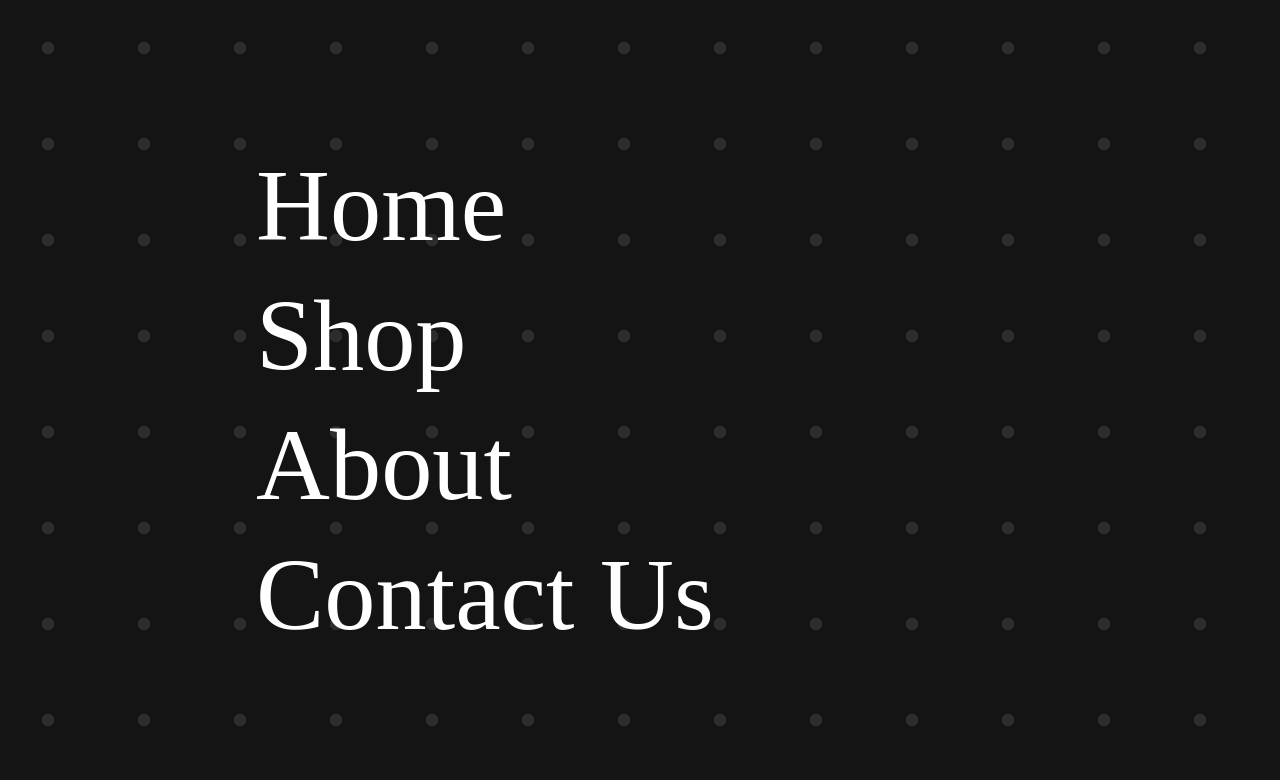
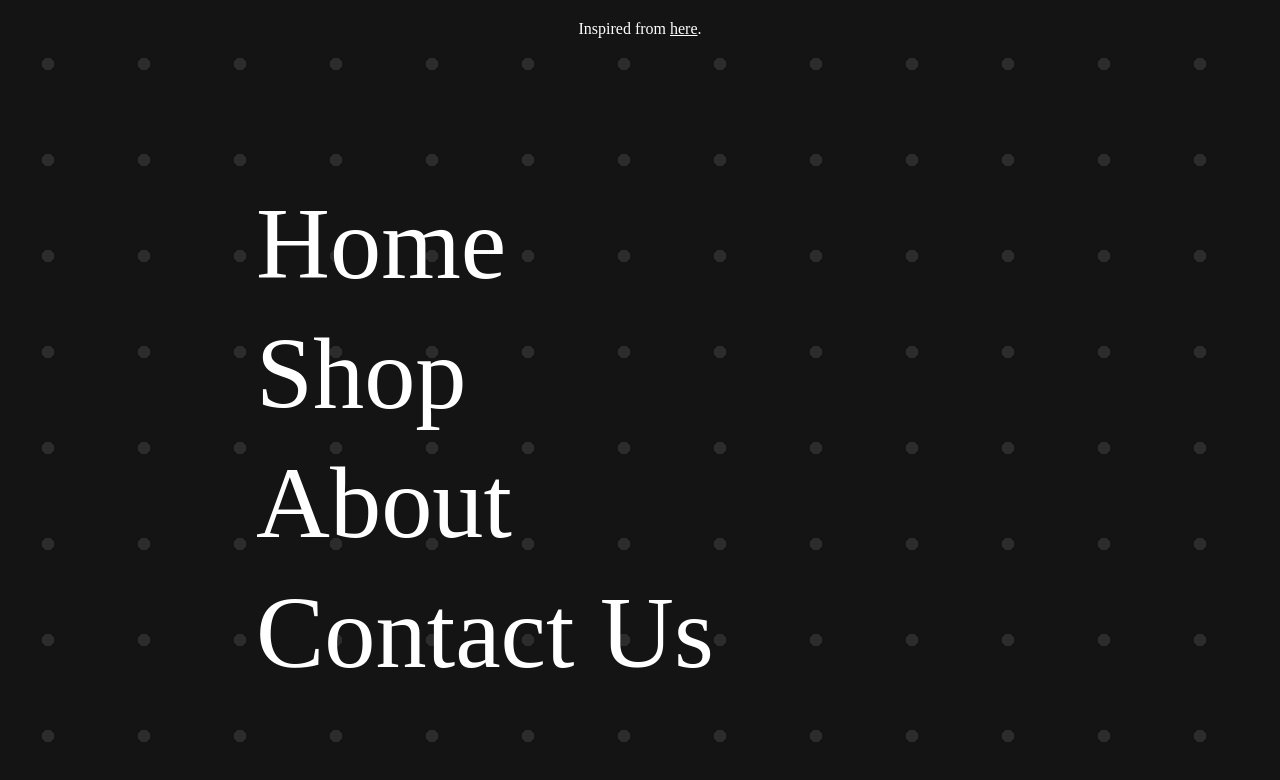
Before and after one commit to SalmanMujtaba/website-menu, a plain HTML site: page index.html in a window 1280 px wide. Drawn offline with Linux system fonts and the light colour scheme.

Commit message:
Final update with css properties

```diff
--- a/index.html
+++ b/index.html
@@ -11,6 +11,7 @@
 
 <body>
   <header>
+    <div class="credits">Inspired from <a href="https://www.youtube.com/watch?v=NUeCNvYY_x4&ab_channel=Hyperplexed" target="_blank">here</a>.</div>
     <div id="menu">
       <div id="menu__items">
         <a href="/" class="menu__item">Home</a>
@@ -21,8 +22,6 @@
       <div class="menu__header-pattern"></div>
     </div>
   </header>
-
-
   <script src="javascript.js">
   </script>
 </body>
--- a/javascript.js
+++ b/javascript.js
@@ -3,7 +3,7 @@ document.addEventListener('DOMContentLoaded', () => {
   const menuItems = document.getElementsByClassName("menu__item");
   menuItems && Array.from(menuItems).forEach((element, index) => {
     element.onmouseover = () => {
-      menu.dataset.activeIndex = index;
+      menu.style.setProperty("--active-index", index);
     };
   });
 });
--- a/styles.css
+++ b/styles.css
@@ -1,3 +1,8 @@
+* {
+  overflow-y: none;
+  box-sizing: border-box;
+}
+
 body {
   background-color: rgb(20, 20, 20);
   margin: 0;
@@ -38,16 +43,20 @@ body {
 }
 
 .menu__header-pattern {
-  height: 100vh;
-  width: 100vw;
-  background-image: radial-gradient( rgba(2255, 255, 255, 0.1) 9%, transparent 9%);
+  background-image: radial-gradient( rgba(255, 255, 255, 0.1) 9%, transparent 9%);
   background-position: 0 0;
   background-size: 12vmin 12vmin;
+  height: 100vh;
+  left: 0;
   position: absolute;
+  top: 0;
+  transition: opacity 800ms ease, background-size 800ms ease, background-position 800ms ease;
+  width: 100vw;
   z-index: 1;
-  left: 0;
-  top: 0;
-  transition: opacity 800ms ease, background-size 800ms ease;
+}
+
+#menu>.menu__header-pattern {
+  background-position: 0% calc(-25% * (var(--active-index, 0) + 1));
 }
 
 #menu__items:hover~.menu__header-pattern {
@@ -55,18 +64,16 @@ body {
   opacity: 0.5;
 }
 
-#menu[data-active-index="0"]>.menu__header-pattern {
-  background-position: 0 -25%;
+#menu>#menu-background-image {
+  background-position: center calc(45% + 5% * var(--active-index, 0));
 }
 
-#menu[data-active-index="1"]>.menu__header-pattern {
-  background-position: 0 -50%;
+.credits {
+  color: #fff;
+  padding-block-start: 1.25rem;
+  text-align: center;
 }
 
-#menu[data-active-index="2"]>.menu__header-pattern {
-  background-position: 0 -75%;
+.credits>a {
+  color: #fff;
 }
-
-#menu[data-active-index="3"]>.menu__header-pattern {
-  background-position: 0 -100%;
-}
```
